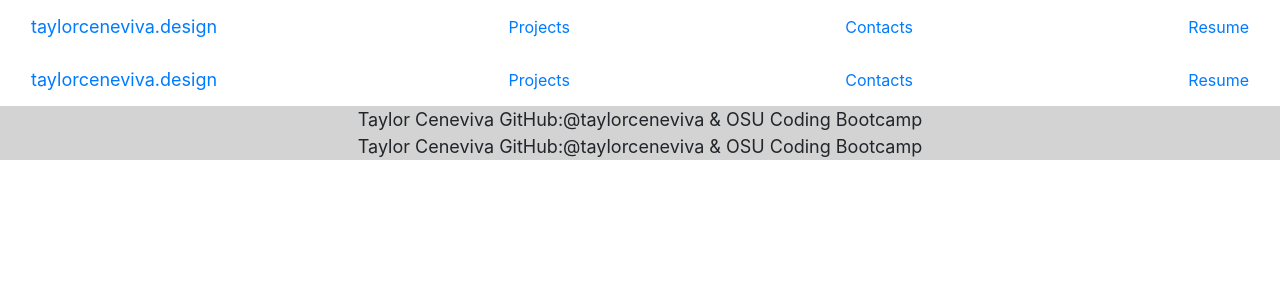
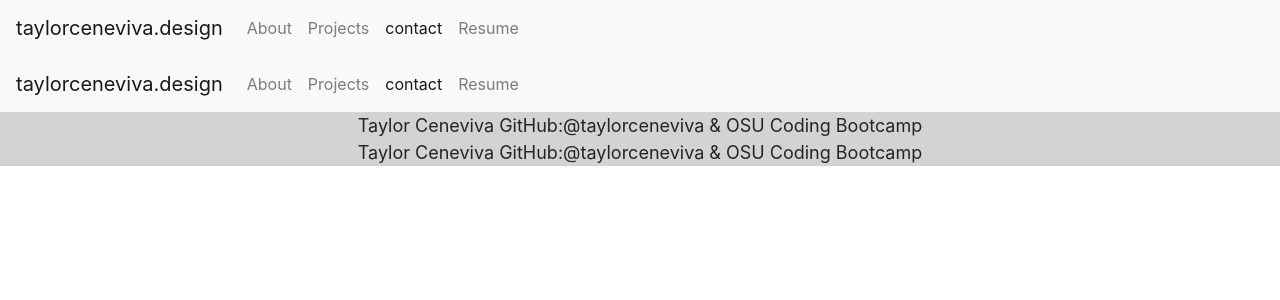
Before and after one commit to taylorceneviva/reactPortfolio, a React (Create React App) app in the folder cenevivaportfolio/: page /contact in a window 1280 px wide. Shown: the top 300 px of the page. Built offline with nearby package versions, Linux system fonts and the light colour scheme.

Commit message:
add resume link

```diff
--- a/cenevivaportfolio/src/components/header.js
+++ b/cenevivaportfolio/src/components/header.js
@@ -1,21 +1,62 @@
 import React from "react";
+import { Link } from "react-router-dom";
 
 function Navbar() {
   return (
-    <nav className="navbar navbar-expand-lg">
-        <div className="container-fluid">
-      <a className="navbar-brand" href="/" style={{fontSize: "18px"}}>
+    <nav className="navbar navbar-expand-lg navbar-light bg-light">
+      <Link className="navbar-brand" to="/">
         taylorceneviva.design
-      </a>
-      <a className="nav-item" href="/">
-        Projects
-      </a>
-      <a className="nav-item" href="/">
-        Contacts
-      </a>
-      <a className="nav-item" href="/">
-        Resume
-      </a>
+      </Link>
+      <div>
+        <ul className="navbar-nav">
+          <li className="nav-item">
+            <Link
+              to="/"
+              className={
+                window.location.pathname === "/" ||
+                window.location.pathname === "/about"
+                  ? "nav-link active"
+                  : "nav-link"
+              }
+            >
+              About
+            </Link>
+          </li>
+          <li className="nav-item">
+            <Link
+              to="/project"
+              className={
+                window.location.pathname === "/project"
+                  ? "nav-link active"
+                  : "nav-link"
+              }
+            >
+              Projects
+            </Link>
+          </li>
+          <li className="nav-item">
+            <Link
+              to="/contact"
+              className={
+                window.location.pathname === "/contact"
+                  ? "nav-link active"
+                  : "nav-link"
+              }
+            >
+              contact
+            </Link>
+          </li>
+          <li className="nav-item">
+          <a
+            className= "nav-link"
+            href="https://www.dropbox.com/s/frkiyxbgab9j9r0/ceneviva.resume.pdf?dl=0"
+            target="_blank"
+            rel="noreferrer"
+          >
+            Resume
+          </a>
+          </li>
+        </ul>
       </div>
     </nav>
   );
```
